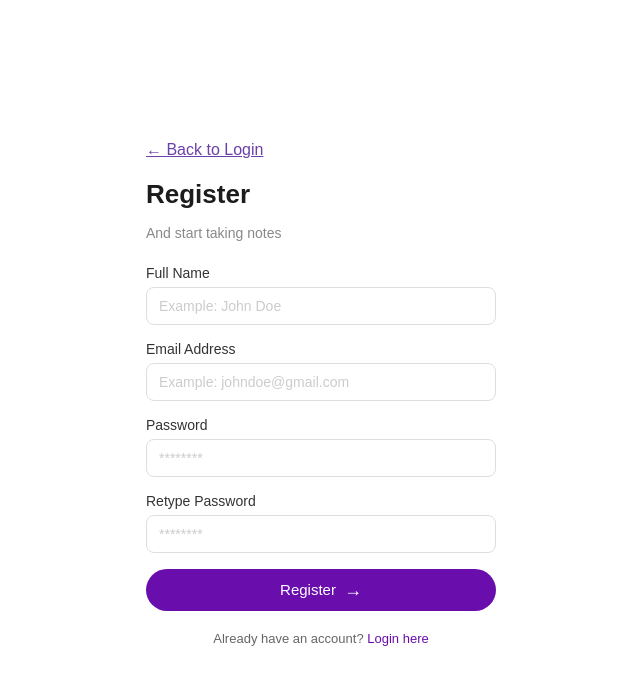
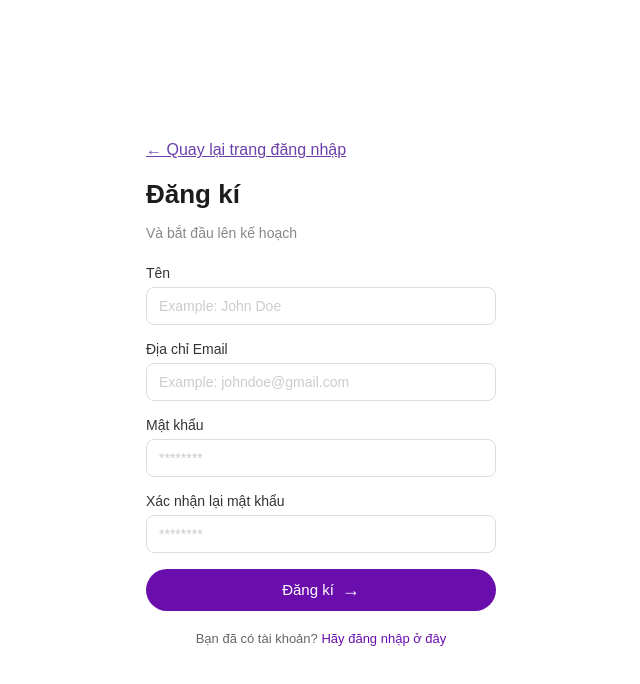
Before and after one commit to XuanDongVo/ionic-app, a React (Vite) app in the folder frontend/: page /register in a window 1280 px wide. Shown: the top 684 px of the page, without its empty margins (319-959 px from the left). Built offline with nearby package versions, Linux system fonts and the light colour scheme.

Commit message:
Change vietnamese login

```diff
--- a/frontend/src/pages/ForgotPassword.tsx
+++ b/frontend/src/pages/ForgotPassword.tsx
@@ -16,7 +16,7 @@ const ForgotPassword: React.FC = () => {
     setError("");
 
     if (!email) {
-      setError("⚠️ Please enter your email address.");
+      setError("Vui lòng nhập email");
       return;
     }
 
@@ -29,16 +29,15 @@ const ForgotPassword: React.FC = () => {
 
       if (response.data.success) {
         localStorage.setItem("resetEmail", email);
-        setMessage("✅ Verification code has been sent to your email.");
-        // Chờ 1–2s rồi chuyển sang trang nhập mã
+        setMessage("Mã xác thực đã được chuyển vui lòng kiểm tra trong email");
         setTimeout(() => {
           history.push("/verify-email");
-        }, 1500);
+        }, 1000);
       } else {
-        setError(response.data.message || "❌ Failed to send reset code.");
+        setError(response.data.message || "Lỗi gửi mã");
       }
     } catch (err: any) {
-      setError("❌ Error sending email. Please check your address or try again later.");
+      setError("Lỗi gửi mã, Vui lòng kiểm tra lại email và thử lại sau");
     } finally {
       setLoading(false);
     }
@@ -47,17 +46,17 @@ const ForgotPassword: React.FC = () => {
   return (
     <div className="forgot-container">
       <button className="back-link" onClick={() => history.push("/login")}>
-        ← Back to Login
+        ← Quay lại trang đăng nhập
       </button>
 
-      <h1 className="forgot-title">Forgot Password</h1>
+      <h1 className="forgot-title">Quên mật khẩu</h1>
       <p className="forgot-subtitle">
-        Insert your email address to receive a code for creating a new password
+        Nhập email của bạn để xác thực và tiến hành đổi mật khẩu
       </p>
 
       <form className="forgot-form" onSubmit={handleSendCode}>
         <label htmlFor="email" className="forgot-label">
-          Email Address
+          Địa chỉ Email
         </label>
         <input
           id="email"
@@ -72,7 +71,7 @@ const ForgotPassword: React.FC = () => {
         {message && <p className="success-text">{message}</p>}
 
         <button type="submit" className="forgot-button" disabled={loading}>
-          {loading ? "Sending..." : "Send Code"}
+          {loading ? "Sending..." : "Gửi mã"}
         </button>
       </form>
     </div>
--- a/frontend/src/pages/Login.tsx
+++ b/frontend/src/pages/Login.tsx
@@ -30,7 +30,7 @@ const Login: React.FC = () => {
                 setError(response.data.message);
             }
         } catch (err: any) {
-            setError("Login fail! Please check your input");
+            setError("Đăng nhập thất bại vui lòng kiểm tra lại email và mật khẩu");
         } finally {
             setLoading(false);
         }
@@ -39,12 +39,12 @@ const Login: React.FC = () => {
     return (
         <div className="login-container">
             <div className="login-box">
-                <h1 className="login-title">Let’s Login</h1>
-                <p className="login-subtitle">And notes your idea</p>
+                <h1 className="login-title">Hãy bắt đầu đăng nhập</h1>
+                <p className="login-subtitle">Và thực hiện những kế hoạch của bạn</p>
 
                 <form onSubmit={handleLogin}>
                     <div className="form-group">
-                        <label>Email Address</label>
+                        <label>Địa chỉ Email</label>
                         <input
                             type="email"
                             placeholder="Example: johndoe@gmail.com"
@@ -55,7 +55,7 @@ const Login: React.FC = () => {
                     </div>
 
                     <div className="form-group">
-                        <label>Password</label>
+                        <label>Mật khẩu</label>
                         <input
                             type="password"
                             placeholder="********"
@@ -66,27 +66,18 @@ const Login: React.FC = () => {
                     </div>
 
                     <Link to="/forgot-password" className="forgot-password">
-                        Forgot Password
+                        Quên mật khẩu
                     </Link>
 
                     {error && <p className="error-text">{error}</p>}
 
                     <button className="login-btn" type="submit" disabled={loading}>
-                        {loading ? "Logging in..." : <>Login <span className="arrow">→</span></>}
+                        {loading ? "Logging in..." : <>Đăng nhập <span className="arrow">→</span></>}
                     </button>
                 </form>
 
-                {/* <div className="divider">
-                    <span>Or</span>
-                </div> */}
-
-                {/* <button className="google-btn">
-                    <img src="https://developers.google.com/identity/images/g-logo.png" alt="Google" />
-                    Login with Google
-                </button> */}
-
                 <p className="register-text">
-                    Don’t have any account? <Link to="/register">Register here</Link>
+                    Nếu bạn chưa có tài khoản <Link to="/register">Hãy đăng kí ngay tại đây</Link>
                 </p>
             </div>
         </div>
--- a/frontend/src/pages/Register.tsx
+++ b/frontend/src/pages/Register.tsx
@@ -18,12 +18,12 @@ const Register: React.FC = () => {
     setError('');
 
     if (password !== confirmPassword) {
-      setError('Passwords do not match!');
+      setError('Mật khẩu không khớp');
       return;
     }
 
-     if(password.length<8){
-        setError('Password Length is bigger or equal 8');
+     if(password.length<6){
+        setError('Độ dài mật khẩu phải lớn hơn 6');
         return;
       }
 
@@ -38,13 +38,12 @@ const Register: React.FC = () => {
 
 
       if (response.data.success) {
-        // alert('Đăng ký thành công!');
         history.push('/login');
       } else {
         setError(response.data.message || 'Register Fail!');
       }
     } catch (err: any) {
-      setError('Register Fail!! Again please.');
+      setError('Đăng kí thất bại. Vui lòng thử lại!');
     } finally {
       setLoading(false);
     }
@@ -53,14 +52,14 @@ const Register: React.FC = () => {
   return (
     <div className="register-container">
       <div className="register-box">
-        <Link to="/login">← Back to Login</Link>
+        <Link to="/login">← Quay lại trang đăng nhập</Link>
 
-        <h1 className="register-title">Register</h1>
-        <p className="register-subtitle">And start taking notes</p>
+        <h1 className="register-title">Đăng kí</h1>
+        <p className="register-subtitle">Và bắt đầu lên kế hoạch</p>
 
         <form onSubmit={handleRegister}>
           <div className="form-group">
-            <label>Full Name</label>
+            <label>Tên</label>
             <input
               type="text"
               placeholder="Example: John Doe"
@@ -71,7 +70,7 @@ const Register: React.FC = () => {
           </div>
 
           <div className="form-group">
-            <label>Email Address</label>
+            <label>Địa chỉ Email</label>
             <input
               type="email"
               placeholder="Example: johndoe@gmail.com"
@@ -82,7 +81,7 @@ const Register: React.FC = () => {
           </div>
 
           <div className="form-group">
-            <label>Password</label>
+            <label>Mật khẩu</label>
             <input
               type="password"
               placeholder="********"
@@ -93,7 +92,7 @@ const Register: React.FC = () => {
           </div>
 
           <div className="form-group">
-            <label>Retype Password</label>
+            <label>Xác nhận lại mật khẩu</label>
             <input
               type="password"
               placeholder="********"
@@ -106,14 +105,14 @@ const Register: React.FC = () => {
           {error && <p className="error-text">{error}</p>}
 
           <button className="register-btn" type="submit" disabled={loading}>
-            {loading ? 'Registering...' : <>Register <span className="arrow">→</span></>}
+            {loading ? 'Registering...' : <>Đăng kí <span className="arrow">→</span></>}
           </button>
         </form>
 
         <p className="login-text">
-          Already have an account?{' '}
+          Bạn đã có tài khoản?{' '}
           <a href="#" onClick={() => history.push('/login')}>
-            Login here
+            Hãy đăng nhập ở đây
           </a>
         </p>
       </div>
--- a/frontend/src/pages/ResetPassword.tsx
+++ b/frontend/src/pages/ResetPassword.tsx
@@ -15,23 +15,23 @@ const ResetPassword: React.FC = () => {
     const email = localStorage.getItem("resetEmail");
 
     if (!email) {
-      alert("Missing verification data. Please verify your email again.");
+      alert("Vui lòng nhập đầy đủ thông tin email được dùng để đăng kí");
       history.push("/forgot-password");
       return;
     }
 
     if (!password || !confirmPassword) {
-      alert("Please fill in all fields");
+      alert("Vui lòng nhập mậT khẩu");
       return;
     }
 
-    if (password.length < 8) {
-      alert("Password must be at least 8 characters long");
+    if (password.length < 6) {
+      alert("Độ dài mật khẩu tối thiểu phải 6 kí tự");
       return;
     }
 
     if (password !== confirmPassword) {
-      alert("Passwords do not match");
+      alert("Mật khẩu không trùng khớp");
       return;
     }
 
@@ -46,14 +46,14 @@ const ResetPassword: React.FC = () => {
       });
 
       if (response.data.success) {
-        alert("✅ Password reset successful! Please login again.");
+        alert("Mật khẩu đã được đổi thành công");
         localStorage.removeItem("resetEmail");
         history.push("/login");
       } else {
-        alert(response.data.message || "❌ Reset password failed!");
+        alert(response.data.message || " Đổi mậT khẩU thấT bại!");
       }
     } catch (error: any) {
-      console.error("Reset password error:", error);
+      console.error("Đổi mậT khẩU thấT bại:", error);
       if (error.response?.data?.message) {
         alert(error.response.data.message);
       } else {
@@ -66,16 +66,16 @@ const ResetPassword: React.FC = () => {
 
   return (
     <div className="reset-container">
-      <Link to="/login" className="back-link">← Back to Login</Link>
+      <Link to="/login" className="back-link">← Quay trở lại trang đăng nhập</Link>
 
-      <h1 className="reset-title">Create a New Password</h1>
+      <h1 className="reset-title">Tạo 1 mật khẩu mới</h1>
       <p className="reset-subtitle">
-        Your new password should be different from the previous one
+        Mật khẩu mới của bạn nên khác mật khẩu trước đó
       </p>
 
       <form className="reset-form" onSubmit={handleSubmit}>
         <label htmlFor="password" className="reset-label">
-          New Password
+          Mật khẩu mới
         </label>
         <input
           id="password"
@@ -86,11 +86,11 @@ const ResetPassword: React.FC = () => {
           onChange={(e) => setPassword(e.target.value)}
         />
         <small className="reset-hint">
-          Minimum 8 characters, use a mix of numbers and letters.
+          Tối thiểu là 6 kí tự.
         </small>
 
         <label htmlFor="confirmPassword" className="reset-label">
-          Retype New Password
+          Nhập lại mật khẩu mới
         </label>
         <input
           id="confirmPassword"
@@ -102,7 +102,7 @@ const ResetPassword: React.FC = () => {
         />
 
         <button type="submit" className="reset-button" disabled={loading}>
-          {loading ? "Creating..." : "Create Password"}
+          {loading ? "Creating..." : "Tạo mật khẩu"}
         </button>
       </form>
     </div>
--- a/frontend/src/pages/VerifyEmail.tsx
+++ b/frontend/src/pages/VerifyEmail.tsx
@@ -67,23 +67,23 @@ const VerifyEmail: React.FC = () => {
   return (
     <div className="verify-container">
       <button className="back-link" onClick={() => history.push("/login")}>
-        ← Back to Login
+        ← Quay trở lại trang đăng nhập
       </button>
 
-      <h1 className="verify-title">Verify Email</h1>
+      <h1 className="verify-title">Xác thực Email</h1>
       <p className="verify-subtitle">
-        Please enter the verification code sent to your email
+        Vui lòng nhập mã xác thực đƯợc gửi từ email của bạn
       </p>
 
       <form className="verify-form" onSubmit={handleVerify}>
         <label htmlFor="code" className="verify-label">
-          Verification Code
+          Mã xác thực
         </label>
         <input
           id="code"
           type="text"
           className="verify-input"
-          placeholder="Enter 6-digit code"
+          placeholder="Nhập mã 6 số"
           value={code}
           onChange={(e) => setCode(e.target.value)}
           maxLength={6}
@@ -92,14 +92,14 @@ const VerifyEmail: React.FC = () => {
         {error && <p className="error-text">{error}</p>}
 
         <button type="submit" className="verify-button" disabled={loading}>
-          {loading ? "Verifying..." : "Verify"}
+          {loading ? "Verifying..." : "Xác thực"}
         </button>
       </form>
 
       <div className="verify-resend">
-        Didn’t get the code?{" "}
+        Bạn không nhận được mã?{" "}
         <span className="resend-link" onClick={handleResend}>
-          Resend
+          Gửi lại
         </span>
 
       </div>
```
